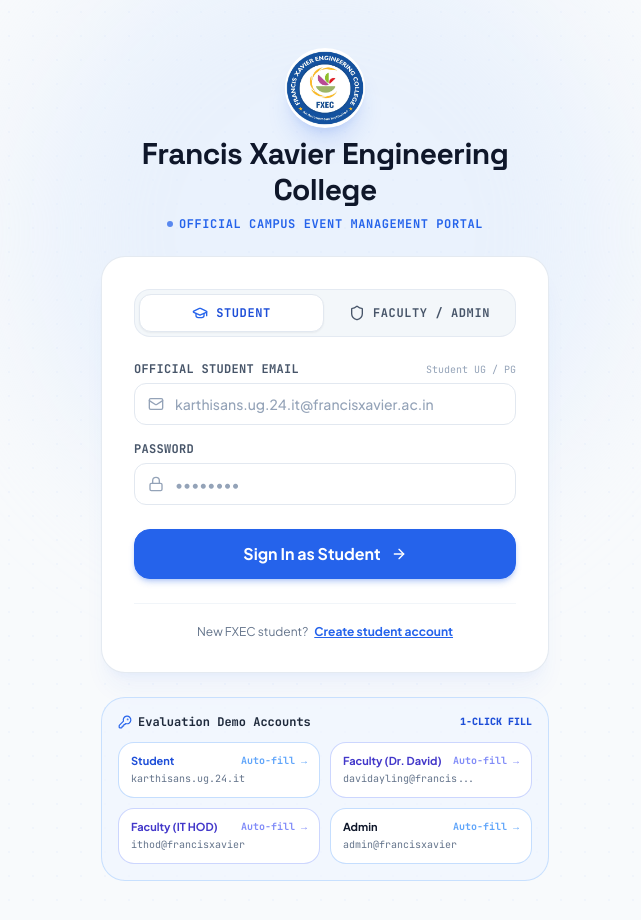
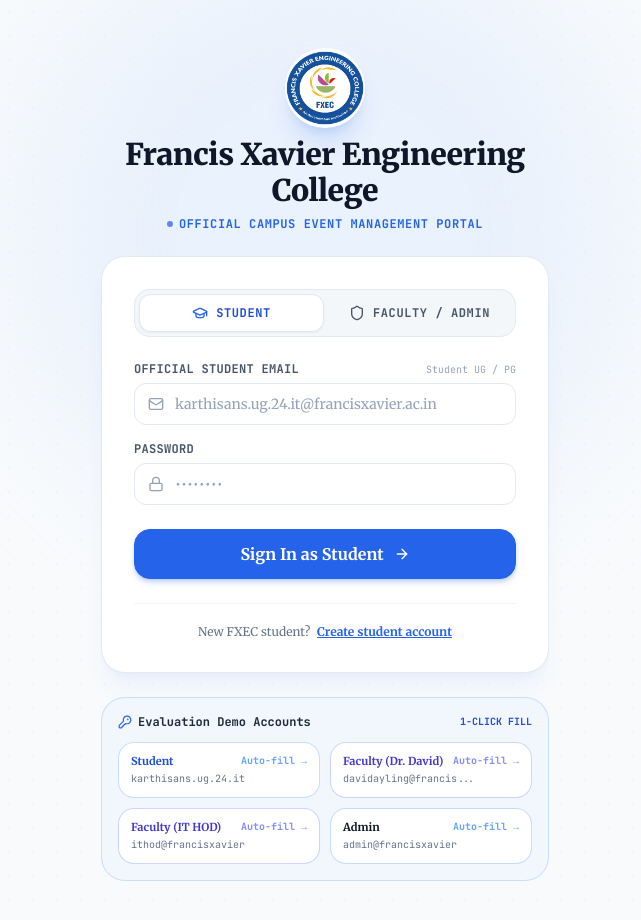
Before and after one commit to karthisansug24it-rgb/Campus-Event, a React (Vite) app in the folder client/: page /login in a window 1280 px wide. Shown: the top 920 px of the page, without its empty margins (315-956 px from the left). Built offline with nearby package versions, Linux system fonts and the light colour scheme.

Commit message:
style: apply Merriweather timeless serif font across all pages with bespoke editorial UI

```diff
--- a/client/index.html
+++ b/client/index.html
@@ -21,11 +21,12 @@
     <meta name="description" content="Francis Xavier Engineering College - Campus Event Management Portal for Hackathons, Workshops, Cultural Fests, and Sports." />
     <title>FXEC Events | Francis Xavier Engineering College</title>
 
-    <!-- Modern Typography: Plus Jakarta Sans & JetBrains Mono -->
+    <!-- Bespoke Editorial Typography: Merriweather paired with Source Sans 3 & Lato -->
+    <link rel="preconnect" href="https://fonts.googleapis.com">
     <link rel="preconnect" href="https://fonts.gstatic.com" crossorigin>
-    <link href="https://fonts.googleapis.com/css2?family=JetBrains+Mono:wght@400;500;600;700;800&family=Plus+Jakarta+Sans:wght@300;400;500;600;700;800;900&family=Space+Grotesk:wght@500;600;700;800&display=swap" rel="stylesheet">
+    <link href="https://fonts.googleapis.com/css2?family=JetBrains+Mono:wght@400;500;600;700&family=Lato:ital,wght@0,300;0,400;0,700;0,900;1,300;1,400;1,700&family=Merriweather:ital,wght@0,300;0,400;0,700;0,900;1,300;1,400;1,700;1,900&family=Source+Sans+3:ital,wght@0,300;0,400;0,500;0,600;0,700;0,800;1,400;1,600&display=swap" rel="stylesheet">
   </head>
-  <body class="bg-white text-slate-800 antialiased selection:bg-blue-600 selection:text-white">
+  <body class="bg-[#FAFBFC] text-slate-800 antialiased font-serif selection:bg-blue-700 selection:text-white">
     <div id="root"></div>
     <script type="module" src="/src/main.jsx"></script>
   </body>
--- a/client/src/App.jsx
+++ b/client/src/App.jsx
@@ -22,7 +22,7 @@
     <BrowserRouter>
       <AuthProvider>
         <ToastProvider>
-          <div className="min-h-screen bg-white text-slate-800 antialiased selection:bg-blue-600 selection:text-white">
+          <div className="min-h-screen bg-[#FAFBFC] text-slate-800 antialiased font-serif selection:bg-blue-700 selection:text-white">
             <MobileAppBanner />
             <Routes>
                 {/* Student Portal Routes with Dedicated StudentLayout */}
--- a/client/src/index.css
+++ b/client/src/index.css
@@ -13,13 +13,14 @@
   }
 
   body {
-    @apply bg-white text-slate-800 antialiased font-sans min-h-screen selection:bg-blue-600 selection:text-white;
+    @apply bg-[#FAFBFC] text-slate-800 antialiased min-h-screen selection:bg-blue-700 selection:text-white;
+    font-family: 'Merriweather', Georgia, serif;
     margin: 0;
     padding: 0;
   }
 }
 
-/* Custom crisp light scrollbar with subtle blue thumb */
+/* Custom crisp light scrollbar with subtle slate-blue thumb */
 ::-webkit-scrollbar {
   width: 6px;
   height: 6px;
@@ -28,46 +29,54 @@
   background: #F8FAFC;
 }
 ::-webkit-scrollbar-thumb {
-  background: #BFDBFE;
+  background: #CBD5E1;
   border-radius: 9999px;
 }
 ::-webkit-scrollbar-thumb:hover {
-  background: #60A5FA;
+  background: #94A3B8;
 }
 
-/* White glassmorphism panels */
+/* Bespoke glassmorphism panels */
 .glass-panel {
-  background: rgba(255, 255, 255, 0.92);
+  background: rgba(255, 255, 255, 0.94);
   backdrop-filter: blur(16px);
   -webkit-backdrop-filter: blur(16px);
-  border: 1px solid rgba(219, 234, 254, 0.9);
-  box-shadow: 0 4px 20px -2px rgba(37, 99, 235, 0.06), 0 2px 6px -1px rgba(0, 0, 0, 0.02);
+  border: 1px solid rgba(226, 232, 240, 0.9);
+  box-shadow: 0 4px 20px -2px rgba(15, 23, 42, 0.05), 0 2px 6px -1px rgba(15, 23, 42, 0.02);
 }
 
 .glass-panel-subtle {
-  background: rgba(248, 250, 252, 0.85);
+  background: rgba(248, 250, 252, 0.88);
   backdrop-filter: blur(12px);
   -webkit-backdrop-filter: blur(12px);
-  border: 1px solid rgba(226, 232, 240, 0.8);
+  border: 1px solid rgba(226, 232, 240, 0.85);
 }
 
-/* White card with interactive blue hover physics */
+/* Handcrafted card with organic hover physics */
 .card-glow-hover {
   background: #FFFFFF;
-  border: 1px solid #E2E8F0;
-  box-shadow: 0 2px 10px -2px rgba(37, 99, 235, 0.05), 0 1px 3px rgba(0, 0, 0, 0.02);
-  transition: all 0.25s cubic-bezier(0.16, 1, 0.3, 1);
+  border: 1px solid rgba(226, 232, 240, 0.85);
+  box-shadow: 0 1px 3px 0 rgba(15, 23, 42, 0.03), 0 4px 16px -2px rgba(15, 23, 42, 0.03);
+  transition: all 0.28s cubic-bezier(0.16, 1, 0.3, 1);
 }
 .card-glow-hover:hover {
   border-color: #93C5FD;
-  box-shadow: 0 14px 34px -4px rgba(37, 99, 235, 0.14), 0 4px 10px -2px rgba(0, 0, 0, 0.03);
-  transform: translateY(-3px);
+  box-shadow: 0 14px 34px -4px rgba(30, 64, 175, 0.10), 0 4px 12px -2px rgba(15, 23, 42, 0.03);
+  transform: translateY(-2.5px);
 }
 
-/* Font Display Utility */
+/* Primary Timeless Font: Merriweather */
 .font-display {
-  font-family: 'Space Grotesk', 'Plus Jakarta Sans', system-ui, -apple-system, sans-serif;
-  letter-spacing: -0.02em;
+  font-family: 'Merriweather', Georgia, serif;
+  letter-spacing: -0.015em;
+}
+
+.font-serif {
+  font-family: 'Merriweather', Georgia, serif;
+}
+
+.font-ui {
+  font-family: 'Source Sans 3', 'Lato', system-ui, -apple-system, sans-serif;
 }
 
 /* Modal pop animation */
--- a/client/tailwind.config.js
+++ b/client/tailwind.config.js
@@ -43,8 +43,10 @@
         }
       },
       fontFamily: {
-        sans: ['"Plus Jakarta Sans"', 'Inter', 'system-ui', '-apple-system', 'sans-serif'],
-        display: ['"Space Grotesk"', '"Plus Jakarta Sans"', 'system-ui', 'sans-serif'],
+        serif: ['"Merriweather"', 'Georgia', 'Cambria', '"Times New Roman"', 'serif'],
+        display: ['"Merriweather"', 'Georgia', 'serif'],
+        sans: ['"Merriweather"', '"Source Sans 3"', '"Lato"', 'Georgia', 'serif'],
+        ui: ['"Source Sans 3"', '"Lato"', 'system-ui', '-apple-system', 'sans-serif'],
         mono: ['"JetBrains Mono"', 'Fira Code', 'monospace'],
       },
       boxShadow: {
```
